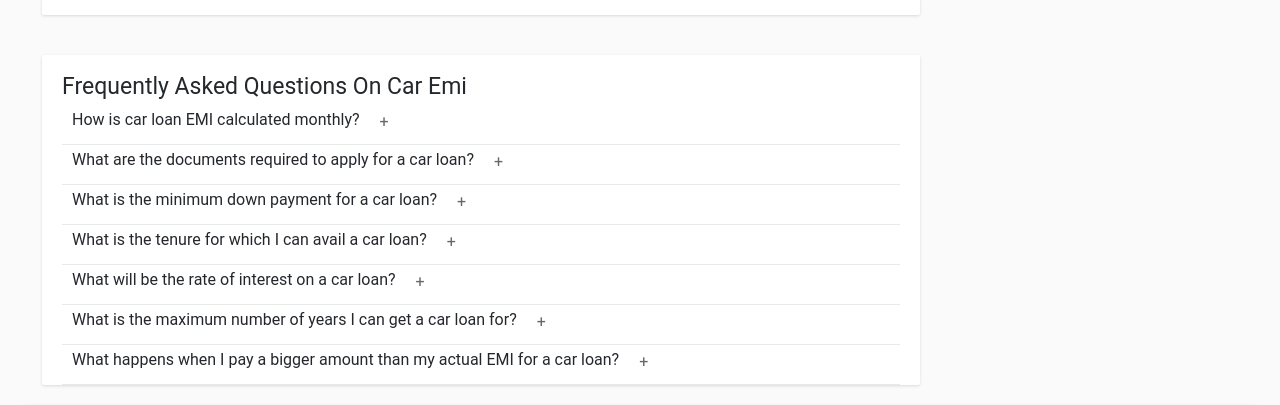
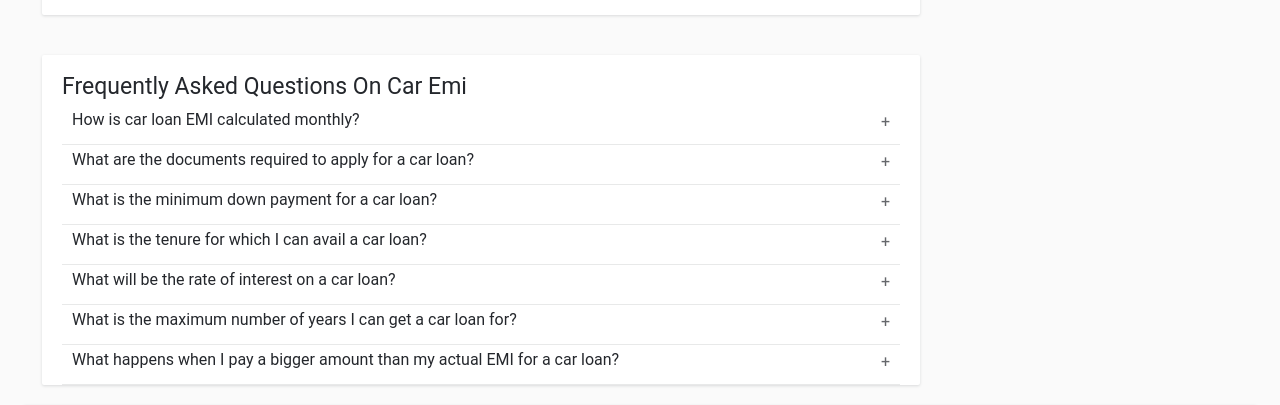
Before and after one commit to pranshulpradhan/carDekho, a plain HTML site: page index.html in a window 1280 px wide. Shown: the part 3218-3623 px from the top of the page. Drawn offline with Linux system fonts and the light colour scheme.

Commit message:
Update stylef.css

```diff
--- a/stylef.css
+++ b/stylef.css
@@ -713,6 +713,11 @@ article, aside, details, figcaption, figure, footer, header, main, menu, nav, se
     border-bottom: 1px solid rgba(36,39,44,.1);
 }
 
+.toggleAccordion{
+    justify-content: space-between;
+    position:relative
+}
+
 .accordion {
     display: inline-block;
     width: 100%;
```
